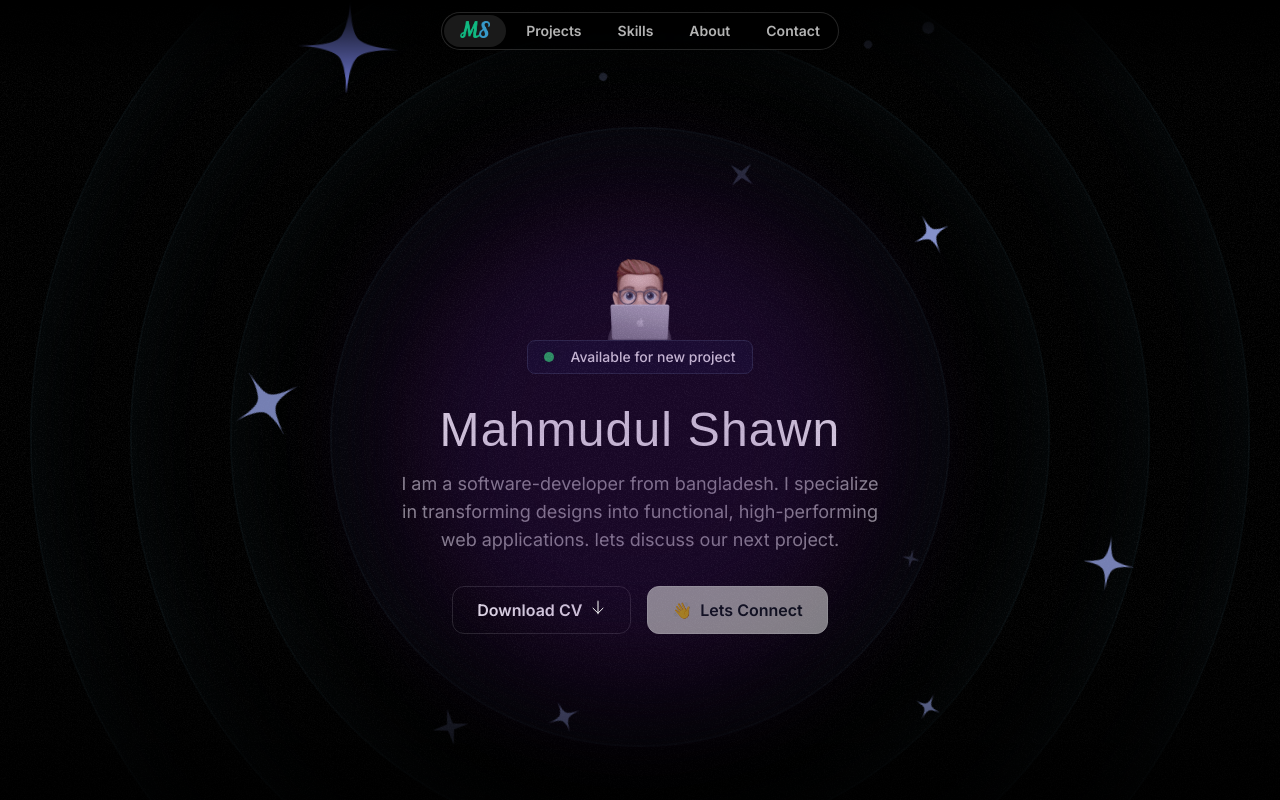
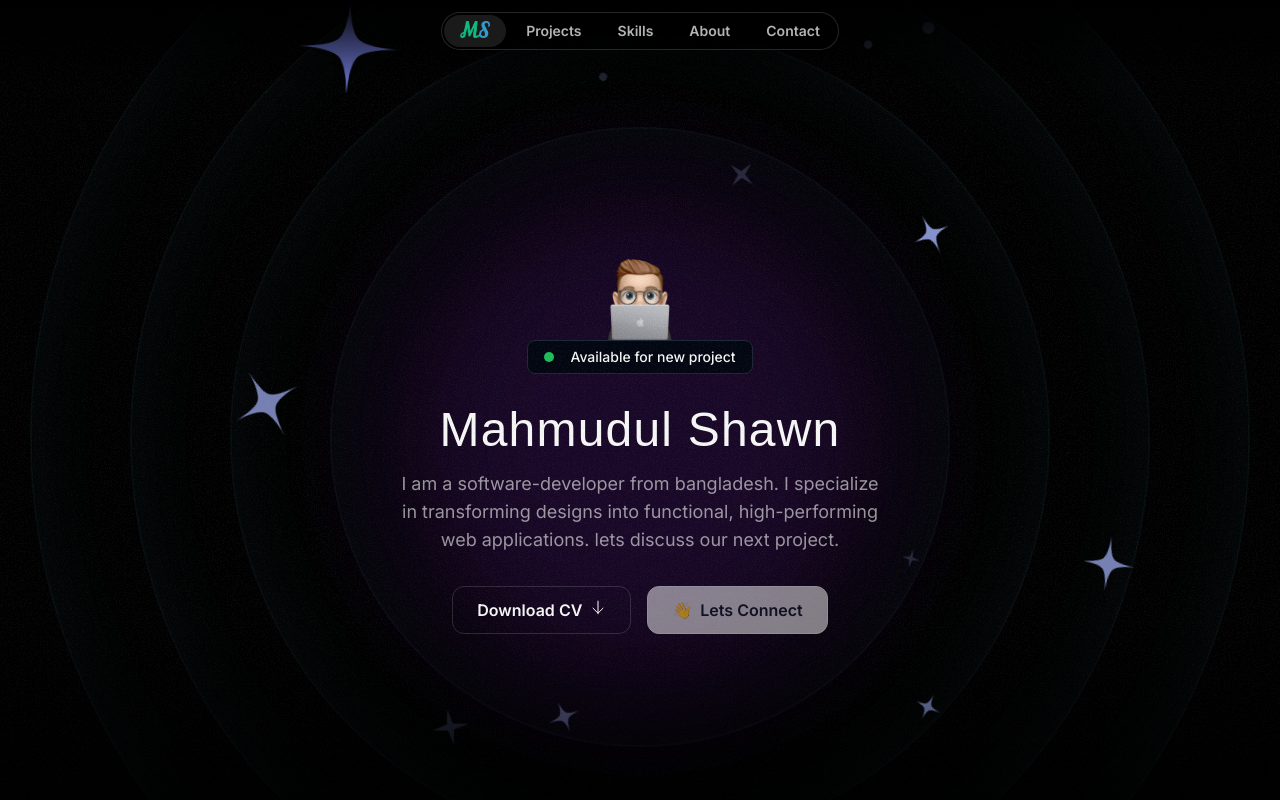
Before and after one commit to Mahmudulshawn/portfolio, a Next.js app: page / in a window 1280 px wide. Shown: the top 800 px of the page. Built offline with nearby package versions, Linux system fonts and the light colour scheme; a web font is replaced by a local one.

Commit message:
fix hero section error

```diff
--- a/sections/Hero.js
+++ b/sections/Hero.js
@@ -17,7 +17,7 @@ const Hero = () => {
       id="home"
       className=" py-32 md:py-48 lg:py-60 relative z-0 overflow-x-clip"
     >
-      <div className="absolute blur-3xl bg-purple-900/30 rounded-full w-[500px] h-[500px] -translate-x-1/2 -translate-y-1/2 left-1/2 top-1/2"></div>
+      <div className="absolute blur-3xl bg-purple-900/30 rounded-full w-[500px] h-[500px] -z-10 -translate-x-1/2 -translate-y-1/2 left-1/2 top-1/2"></div>
       {/* stars and the orbits around the hero section */}
       <div className="absolute inset-0 masked-div">
         <div
```
